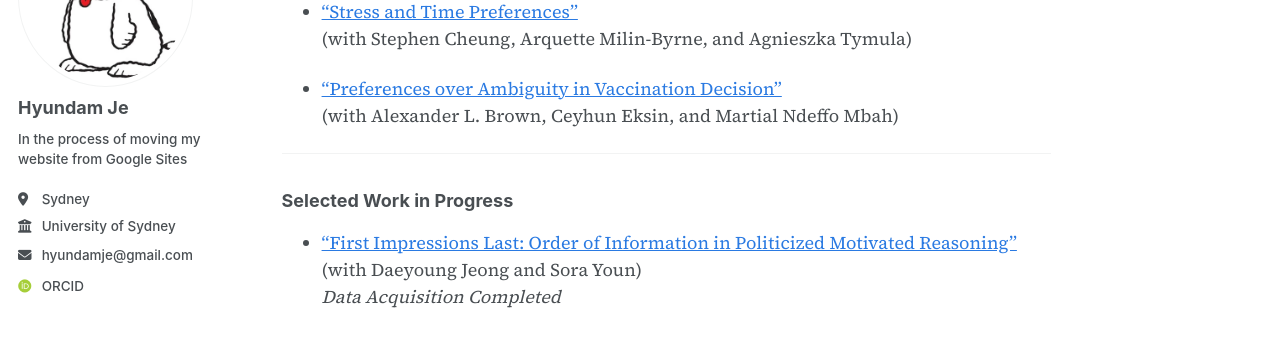
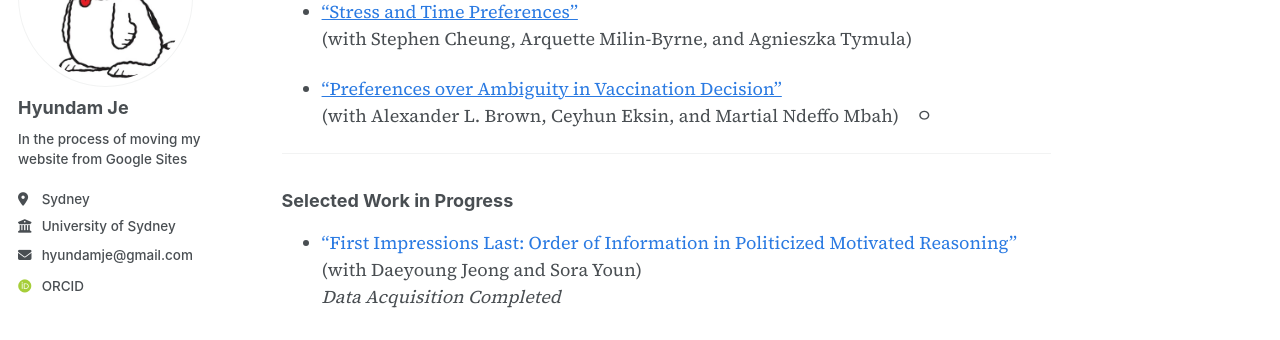
Before and after one commit to hyundamje/hyundamje.github.io, a Jekyll site: the page built from _pages/research.md, in a window 1280 px wide and 900 px high, scrolled down 515 px. Shown: the part 191-531 px from the top of the window. Built offline with Jekyll 4.4.1, drawn with Linux system fonts in a browser that asks for light colours; some web fonts are replaced.

Commit message:
Update research.md

```diff
--- a/_pages/research.md
+++ b/_pages/research.md
@@ -33,12 +33,12 @@
 
 - ["Preferences over Ambiguity in Vaccination Decision"]()
   (with Alexander L. Brown, Ceyhun Eksin, and Martial Ndeffo Mbah)
-
+   ㅇ
 
 ---
 
 ### Selected Work in Progress
 
-- ["First Impressions Last: Order of Information in Politicized Motivated Reasoning"]()
+- <span style="color: #2a7ae2;">"First Impressions Last: Order of Information in Politicized Motivated Reasoning"</span>
   (with Daeyoung Jeong and Sora Youn)
   _Data Acquisition Completed_
```
